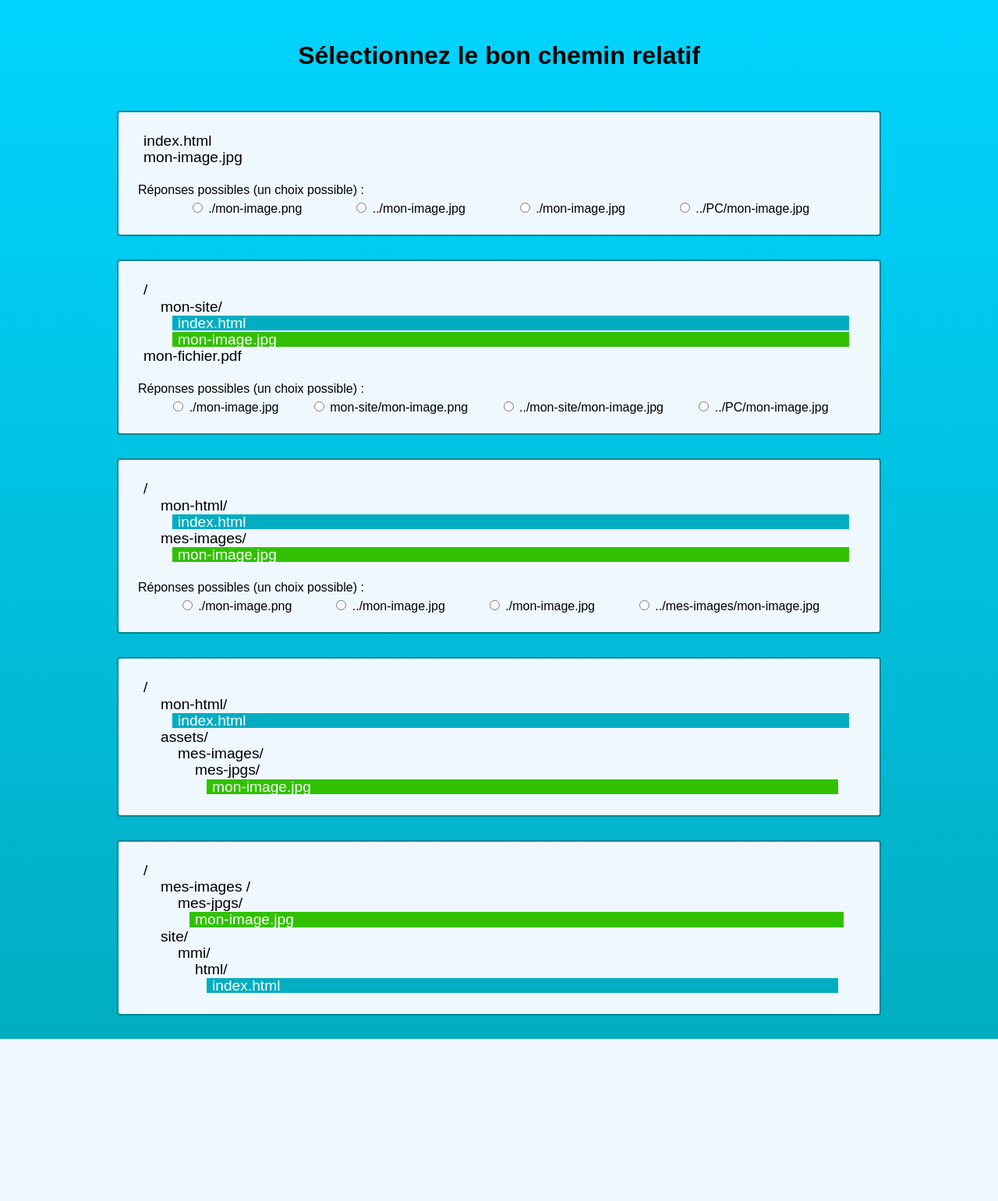
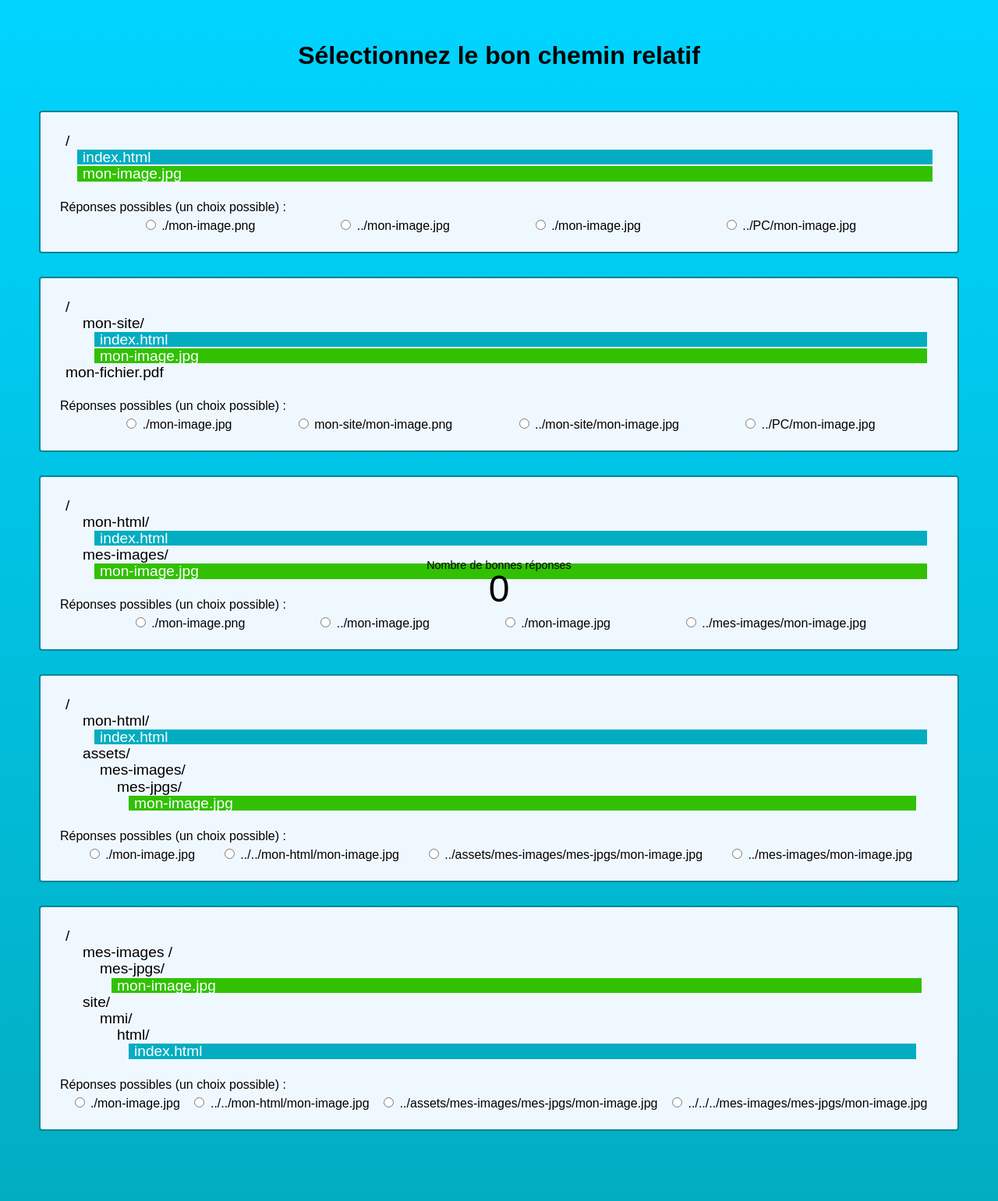
Before and after one commit to DanYellow/presentations, a PHP site: page / in a window 1280 px wide. Shown: the whole page at 78% size. Before the commit the page ends 1333 px from the top, so only its background shows below. Run offline with PHP 8.4, Linux system fonts and the light colour scheme.

Commit message:
Finish relative paths quiz

```diff
--- a/mmi/html/textes.txt
+++ b/mmi/html/textes.txt
@@ -1 +1,5 @@
 http://www.caf.fr/allocataires/vies-de-famille/vivre-avec-un-handicap/vos-droits/80-des-handicaps-sont-invisibles-le-saviez-vous
+
+https://webaim.org/resources/contrastchecker/
+
+https://developer.mozilla.org/fr/docs/Web/CSS/Type_color
--- a/mmi/html/travaux-pratiques/numero-1/devoirs/chemins-relatifs/index.html
+++ b/mmi/html/travaux-pratiques/numero-1/devoirs/chemins-relatifs/index.html
@@ -13,8 +13,13 @@
     </section>
     <article class="exercice">
       <ul class="tree">
-        <li>index.html</li>
-        <li>mon-image.jpg</li>
+        <li>
+          /
+          <ul>
+            <li class="is-index-file">index.html</li>
+            <li class="is-image-file">mon-image.jpg</li>
+          </ul>
+        </li>
       </ul>
 
       <p>Réponses possibles (un choix possible) :</p>
@@ -25,6 +30,7 @@
             id="ex1-mon-image-png"
             name="ex1"
             value="ex1-mon-image-png"
+            data-is-answer="n"
           />
           <label for="ex1-mon-image-png">./mon-image.png</label>
         </div>
@@ -35,6 +41,7 @@
             id="ex1-parent-mon-image-jpg"
             name="ex1"
             value="ex1-parent-mon-image-jpg"
+            data-is-answer="n"
           />
           <label for="ex1-parent-mon-image-jpg">../mon-image.jpg</label>
         </div>
@@ -45,6 +52,7 @@
             id="ex1-mon-image-jpg"
             name="ex1"
             value="ex1-mon-image-jpg"
+            data-is-answer="y"
           />
           <label for="ex1-mon-image-jpg">./mon-image.jpg</label>
         </div>
@@ -55,6 +63,7 @@
             id="ex1-pc-mon-image-jpg"
             name="ex1"
             value="ex1-pc-mon-image-jpg"
+            data-is-answer="n"
           />
           <label for="ex1-pc-mon-image-jpg">../PC/mon-image.jpg</label>
         </div>
@@ -86,6 +95,7 @@
             id="ex2-mon-image-jpg"
             name="ex2"
             value="ex2-mon-image-jpg"
+            data-is-answer="y"
           />
           <label for="ex2-mon-image-jpg">./mon-image.jpg</label>
         </div>
@@ -96,6 +106,7 @@
             id="ex2-mon-image-png"
             name="ex2"
             value="ex2-mon-image-png"
+            data-is-answer="n"
           />
           <label for="ex2-mon-image-png">mon-site/mon-image.png</label>
         </div>
@@ -106,6 +117,7 @@
             id="ex2-parent-mon-image-jpg"
             name="ex2"
             value="ex2-parent-mon-image-jpg"
+            data-is-answer="n"
           />
           <label for="ex2-parent-mon-image-jpg"
             >../mon-site/mon-image.jpg</label
@@ -118,6 +130,7 @@
             id="ex2-pc-mon-image-jpg"
             name="ex2"
             value="ex2-pc-mon-image-jpg"
+            data-is-answer="n"
           />
           <label for="ex2-pc-mon-image-jpg">../PC/mon-image.jpg</label>
         </div>
@@ -153,6 +166,7 @@
             id="ex3-mon-image-png"
             name="ex3"
             value="ex3-mon-image-png"
+            data-is-answer="n"
           />
           <label for="ex3-mon-image-png">./mon-image.png</label>
         </div>
@@ -163,6 +177,7 @@
             id="ex3-parent-mon-image-jpg"
             name="ex3"
             value="ex3-parent-mon-image-jpg"
+            data-is-answer="n"
           />
           <label for="ex3-parent-mon-image-jpg">../mon-image.jpg</label>
         </div>
@@ -173,6 +188,7 @@
             id="ex3-mon-image-jpg"
             name="ex3"
             value="ex3-mon-image-jpg"
+            data-is-answer="n"
           />
           <label for="ex3-mon-image-jpg">./mon-image.jpg</label>
         </div>
@@ -183,6 +199,7 @@
             id="ex3-pc-mon-image-jpg"
             name="ex3"
             value="ex3-pc-mon-image-jpg"
+            data-is-answer="y"
           />
           <label for="ex3-pc-mon-image-jpg">../mes-images/mon-image.jpg</label>
         </div>
@@ -219,6 +236,57 @@
           </ul>
         </li>
       </ul>
+
+      <p>Réponses possibles (un choix possible) :</p>
+      <div class="list-responses">
+        <div>
+          <input
+            type="radio"
+            id="ex4-mon-image-png"
+            name="ex4"
+            value="ex4-mon-image-png"
+            data-is-answer="n"
+          />
+          <label for="ex4-mon-image-png">./mon-image.jpg</label>
+        </div>
+
+        <div>
+          <input
+            type="radio"
+            id="ex4-parent-mon-image-jpg"
+            name="ex4"
+            value="ex4-parent-mon-image-jpg"
+            data-is-answer="n"
+          />
+          <label for="ex4-parent-mon-image-jpg"
+            >../../mon-html/mon-image.jpg</label
+          >
+        </div>
+
+        <div>
+          <input
+            type="radio"
+            id="ex4-mon-image-jpg"
+            name="ex4"
+            value="ex4-mon-image-jpg"
+            data-is-answer="y"
+          />
+          <label for="ex4-mon-image-jpg"
+            >../assets/mes-images/mes-jpgs/mon-image.jpg</label
+          >
+        </div>
+
+        <div>
+          <input
+            type="radio"
+            id="ex4-pc-mon-image-jpg"
+            name="ex4"
+            value="ex4-pc-mon-image-jpg"
+            data-is-answer="n"
+          />
+          <label for="ex4-pc-mon-image-jpg">../mes-images/mon-image.jpg</label>
+        </div>
+      </div>
     </article>
 
     <article class="exercice">
@@ -256,6 +324,79 @@
           </ul>
         </li>
       </ul>
+
+      <p>Réponses possibles (un choix possible) :</p>
+      <div class="list-responses">
+        <div>
+          <input
+            type="radio"
+            id="ex5-mon-image-png"
+            name="ex5"
+            value="ex5-mon-image-png"
+            data-is-answer="n"
+          />
+          <label for="ex5-mon-image-png">./mon-image.jpg</label>
+        </div>
+
+        <div>
+          <input
+            type="radio"
+            id="ex5-parent-mon-image-jpg"
+            name="ex5"
+            value="ex5-parent-mon-image-jpg"
+            data-is-answer="n"
+          />
+          <label for="ex5-parent-mon-image-jpg"
+            >../../mon-html/mon-image.jpg</label
+          >
+        </div>
+
+        <div>
+          <input
+            type="radio"
+            id="ex5-mon-image-jpg"
+            name="ex5"
+            value="ex5-mon-image-jpg"
+            data-is-answer="n"
+          />
+          <label for="ex5-mon-image-jpg"
+            >../assets/mes-images/mes-jpgs/mon-image.jpg</label
+          >
+        </div>
+
+        <div>
+          <input
+            type="radio"
+            id="ex5-pc-mon-image-jpg"
+            name="ex5"
+            value="ex5-pc-mon-image-jpg"
+            data-is-answer="y"
+          />
+          <label for="ex5-pc-mon-image-jpg"
+            >../../../mes-images/mes-jpgs/mon-image.jpg</label
+          >
+        </div>
+      </div>
     </article>
+
+    <div id="total-responses" class="total-responses">
+      <p>Nombre de bonnes réponses</p>
+      <span>0</span>
+    </div>
+
+    <script>
+      const totalResponseTxt = document.querySelector("#total-responses span");
+      document.querySelectorAll("input[data-is-answer]").forEach((item) => {
+        item.addEventListener("change", () => {
+          console.log(
+            document.querySelectorAll("input[data-is-answer='y']:checked")
+              .length
+          );
+          totalResponseTxt.textContent = document.querySelectorAll(
+            "input[data-is-answer='y']:checked"
+          ).length;
+        });
+      });
+    </script>
   </body>
 </html>
--- a/mmi/html/travaux-pratiques/numero-1/devoirs/chemins-relatifs/style.css
+++ b/mmi/html/travaux-pratiques/numero-1/devoirs/chemins-relatifs/style.css
@@ -18,10 +18,12 @@ body {
     rgba(2, 173, 193, 1) 0%,
     rgba(0, 212, 255, 1) 100%
   );
+  position: relative;
+  padding-bottom: 60px;
 }
 
 .exercice {
-  max-width: 980px;
+  max-width: 1180px;
   margin: 30px auto;
   border: 2px solid #028695;
   border-radius: 4px;
@@ -75,3 +77,40 @@ body {
 .list-responses > div {
   display: inline-block;
 }
+
+.list-responses input[data-is-answer="y"]:checked ~ label {
+  background-color: #7ee684;
+}
+
+.list-responses input[data-is-answer="n"]:checked ~ label {
+  background-color: #e67e87;
+}
+
+.total-responses {
+  display: inline-block;
+  padding: 20px 35px;
+  position: fixed;
+  bottom: 0;
+  transform: translateX(-50%);
+  left: 50%;
+  font-size: 3rem;
+  text-align: center;
+}
+
+.total-responses p {
+  font-size: 0.9rem;
+}
+
+@media only screen and (max-width: 768px) {
+  .list-responses {
+    flex-direction: column;
+  }
+
+  .list-responses > div {
+    margin-bottom: 15px;
+  }
+
+  body {
+    padding-bottom: 80px;
+  }
+}
```
Also changed, not shown: 1 other file.
